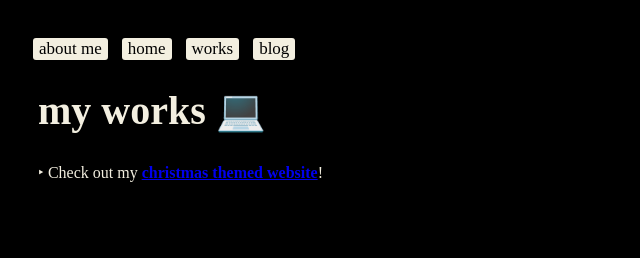
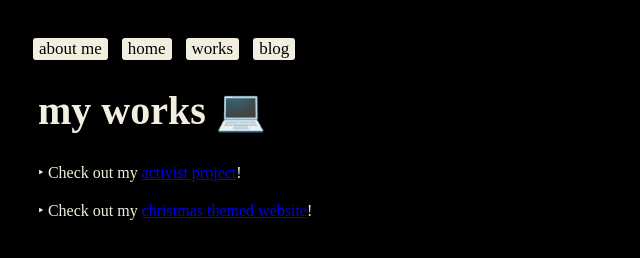
Before and after one commit to ayushi-the-troll/my-website, a website: page portfolio.html in a window 1280 px wide. Shown: the whole page, without its empty margins (0-640 px from the left). Drawn offline with Linux system fonts and the light colour scheme; a web font is replaced by a local one.

Commit message:
Added to portfolio

```diff
--- a/portfolio.html
+++ b/portfolio.html
@@ -17,7 +17,8 @@
 
     <main>
       <h1>my works 💻</h1>
-      <p>‣ Check out my <span id="christmas"><a href="https://ayushi-the-troll.github.io/ayushi-christmas-website/">christmas themed website</a></span>!</p>
+      <p>‣ Check out my <a href="https://ayushi-the-troll.github.io/activism_project/" class="link">activist project</a>!</p>
+      <p>‣ Check out my <a href="https://ayushi-the-troll.github.io/ayushi-christmas-website/" class="link">christmas themed website</a>!</p>
     </main>
   </body>
 </html>
--- a/styles.css
+++ b/styles.css
@@ -47,10 +47,9 @@ button {
   margin-right: 10px;
 }
 
-#christmas {
+.list {
+  color: #CBA135;
   font-family: "Funnel Sans";
-  font-weight: 800;
-  color: #c64848;
 }
 
 
```
Also changed, not shown: .codesandbox/tasks.json.
